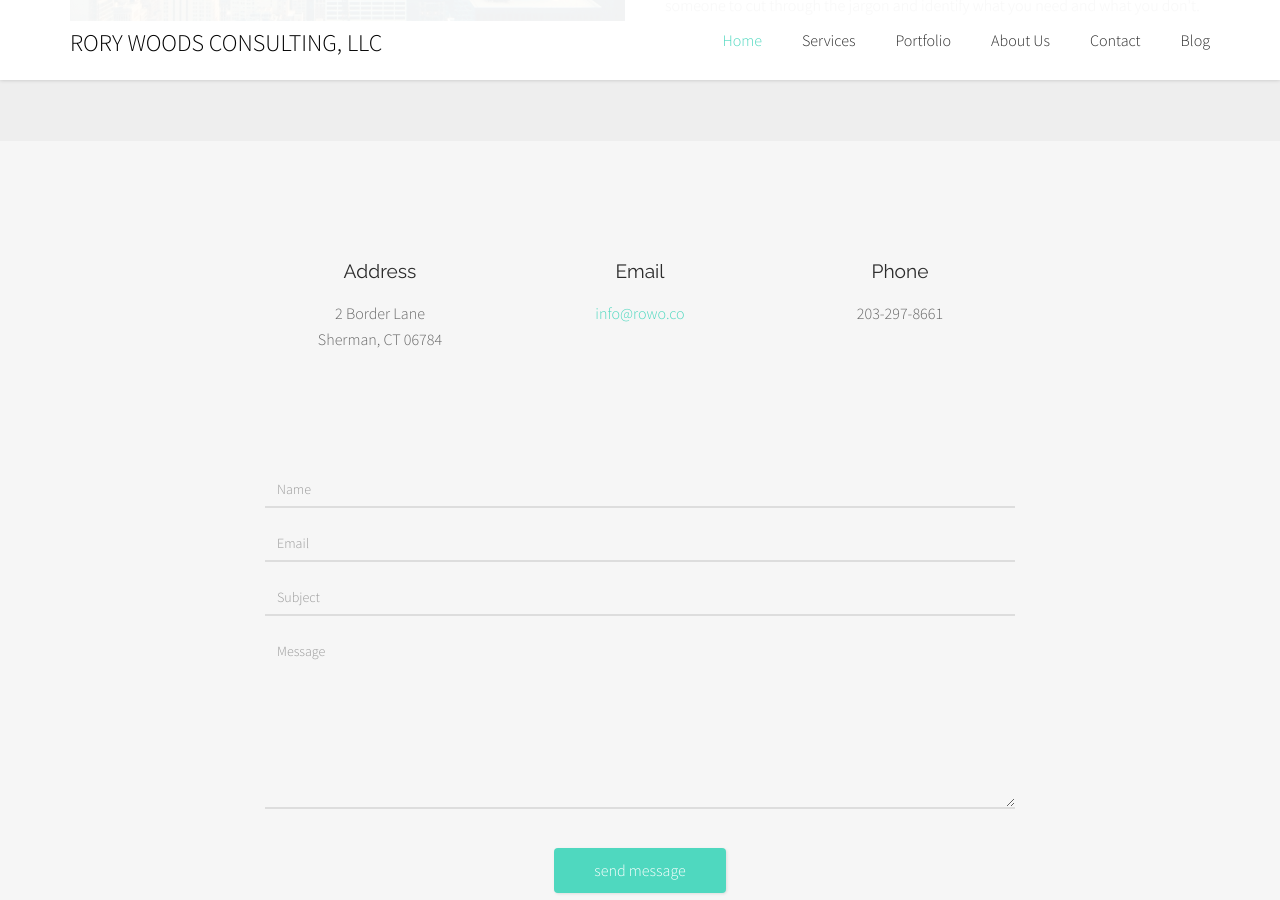
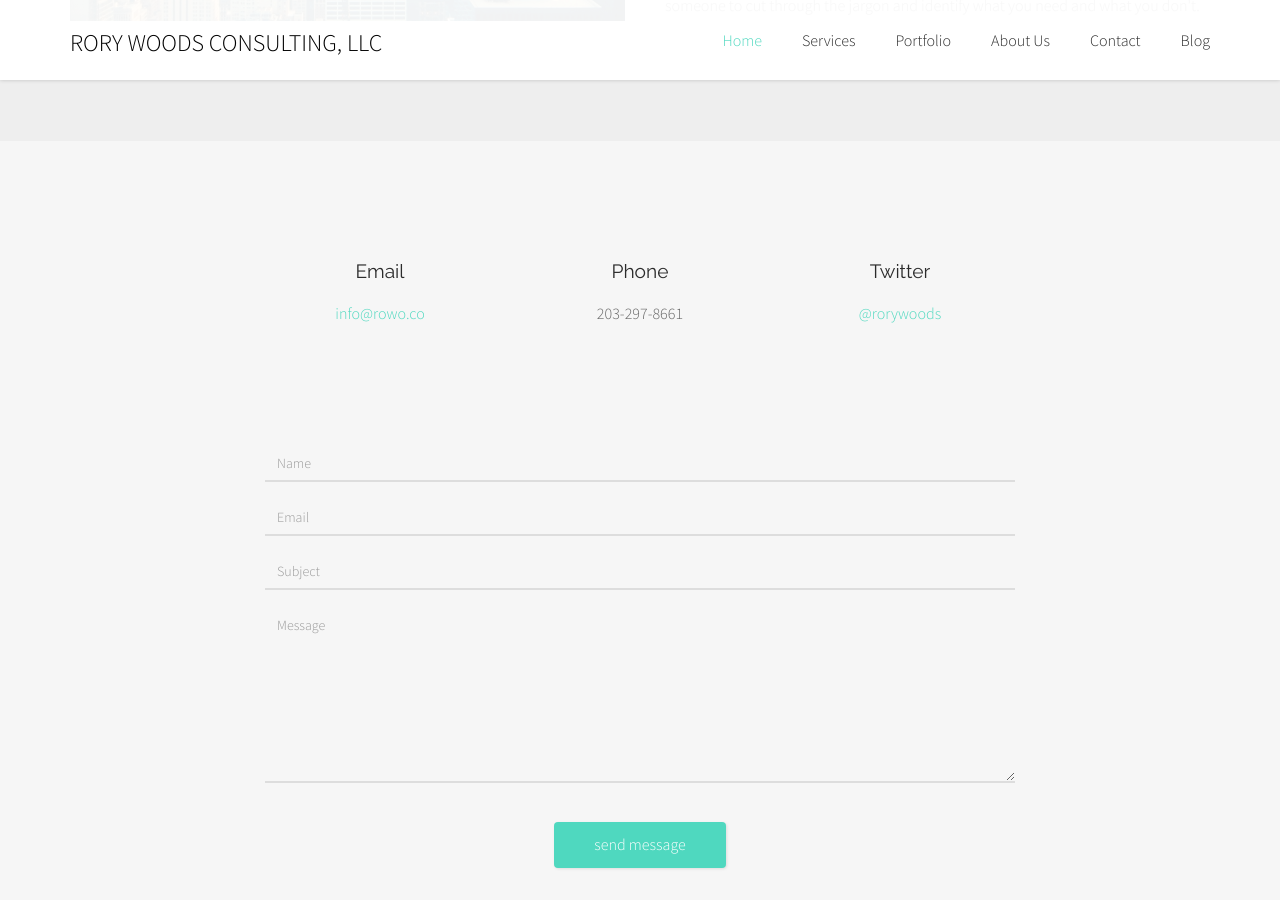
Before and after one commit to rorywoods/rorywoods.github.io, a Jekyll site: the page built from index.html, in a window 1280 px wide and 900 px high, scrolled down 2368 px. Built offline with Jekyll 4.4.1, drawn with Linux system fonts in a browser that asks for light colours; some web fonts are replaced; Markdown is read by kramdown in place of the engine named in the settings.

Commit message:
Remove address, add twitter

```diff
--- a/index.html
+++ b/index.html
@@ -233,11 +233,6 @@ layout: default
           <div class="contact-info col-xs-12 col-md-8 col-md-offset-2 text-center block">
             <div class="row">
 
-              <div class="col-xs-12 col-sm-4">
-                <h6>Address</h6>
-                <p>2 Border Lane<br />Sherman, CT  06784</p>
-              </div>
-
               <div class="col-xs-12 col-sm-4 margin-top-xs-40">
                 <h6>Email</h6>
                 <p><a href="info@rowo.co">info@rowo.co</a></p>
@@ -247,6 +242,11 @@ layout: default
                 <h6>Phone</h6>
                 <p>203-297-8661</p>
               </div>
+
+             <div class="col-xs-12 col-sm-4">
+                <h6>Twitter</h6>
+                <p><a href="{{ site.author.twitter }}">@rorywoods</a></p>
+             </div>
 
             </div> <!-- /row -->
           </div> <!-- /contact-info -->
```
